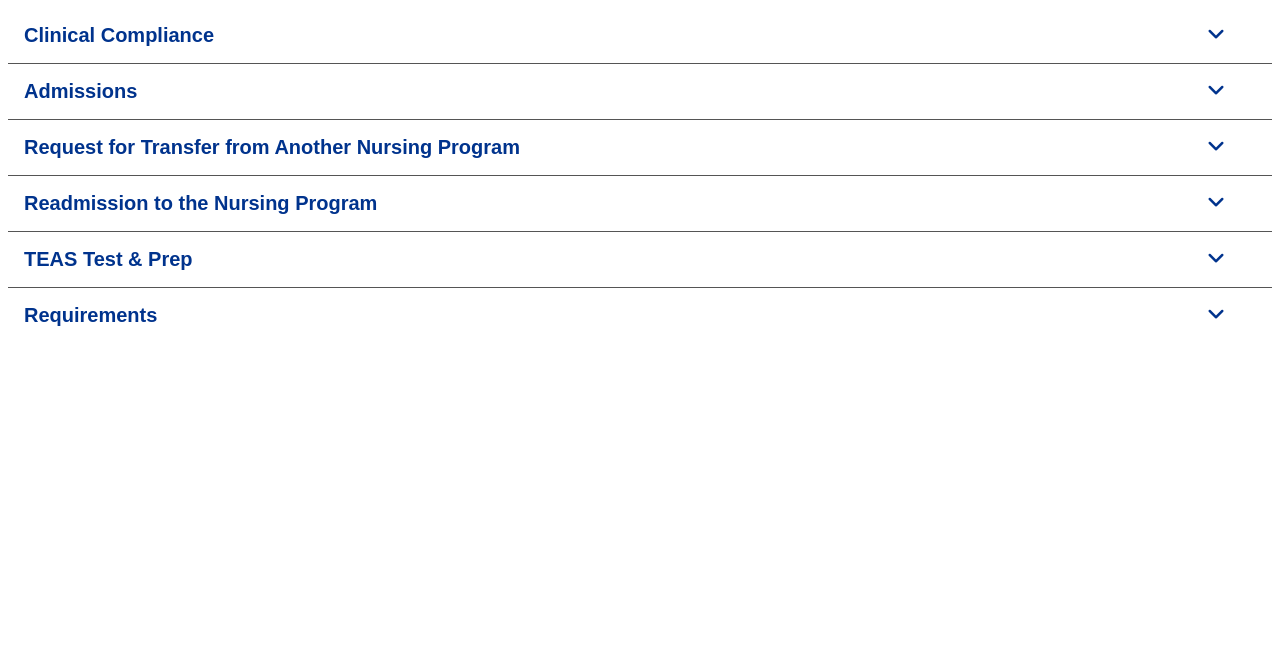
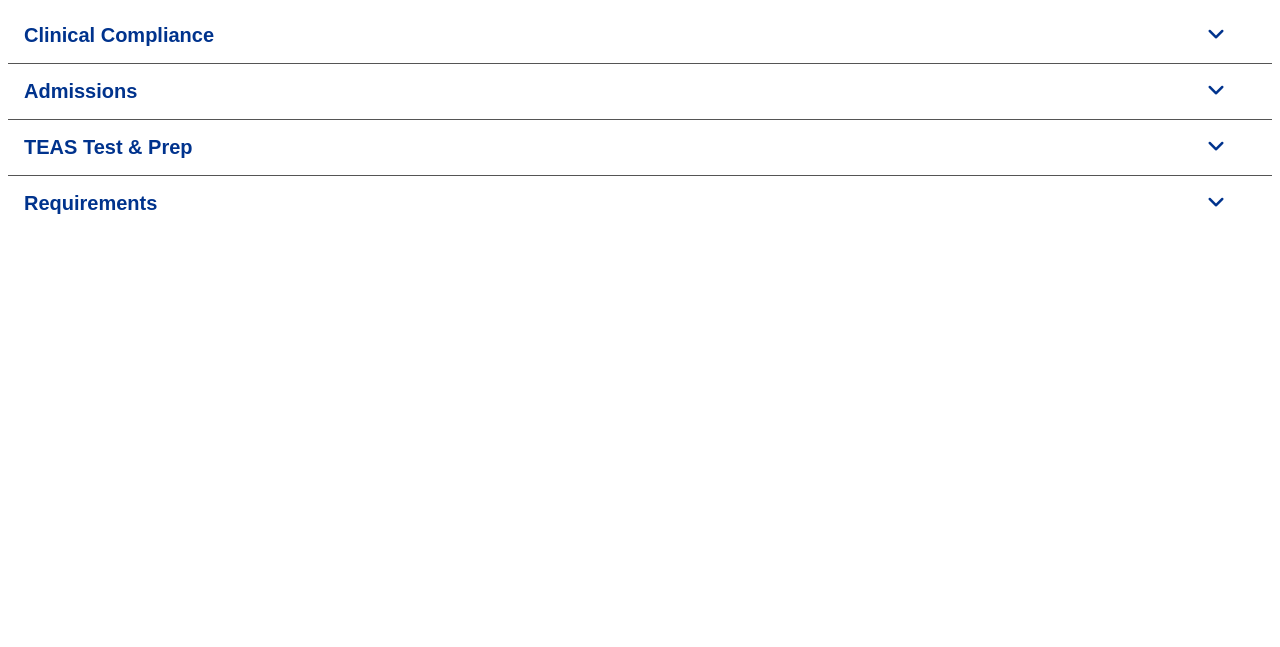
Before and after one commit to bellamoss77/HLS-Accordions, a plain HTML site: page index.html in a window 1280 px wide. Drawn offline with nearby package versions, Linux system fonts and the light colour scheme; a web font is replaced by a local one.

Commit message:
add JS for sub-accordions, style content

```diff
--- a/index.html
+++ b/index.html
@@ -18,9 +18,14 @@
             <div class="section-content">
                 All students in this program of study are required to meet clinical compliance requirements as directed by the clinical compliance coordinator.  These requirements may include a criminal background check, immunization documentation, drug use screenings, and other standards for on-site clinical training.
                 <br>
+                <br>
                 Background and drug screenings are not conducted prior to admission.  Consult the admission information book or contact the head of the program with inquiries regarding barrier crimes and drug usage regulations. <br>
+                <br>
                 <div class="sub-item">
-                    <div class="sub-title">Nursing Program Accreditation</div>
+                    <div class="sub-title">
+                        <div class="sub-text">Nursing Program Accreditation</div>
+                        <i class="fa-solid fa-angle-down"></i>
+                    </div>
                     <div class="sub-content">
                         <p class="bolded">Pursuant to:  USDOE Regulation 34 CFR 668.43 (a) (5) (v):  </p>
                         <p>The Associate of Applied Science Degree in Nursing Program is accredited by the Virginia Board of Nursing, Perimeter Center, 9960 Mayland Drive, Suite 300, Richmond, Virginia 23233-1463, 804.367.4515.</p>
@@ -249,29 +254,29 @@
                         <p>Sign into the Health and Life Sciences <a href="https://learn.vccs.edu/enroll/JDAFHR" target="_blank">Application Portal</a> to begin the application.</p>
                     </div>
                 </div>
-            </div>
-        </div>
-        <div class="item">
-            <div class="section-header">
-                <div class="text">Request for Transfer from Another Nursing Program</div>
+                <div class="sub-item">
+                    <div class="sub-title">
+                        <div class="sub-text">Request for Transfer from Another Nursing Program</div>
                         <i class="fa-solid fa-angle-down"></i>
                     </div>
-            <div class="section-content">
+                    <div class="sub-content">
                         <p class="small-italic"><em>(See page 19 of the ADN Admissions Handbook)</em></p>
                         <a href="https://www.pvcc.edu/sites/default/files/2024-04/About%20the%20Nursing%20Application-3.pdf" target="_blank">Application Instructions</a>
                         <p>Requests for a transfer to the ADN program from another nursing program are reviewed case-by-case by the Associate Dean of Nursing following the same schedule as new applications deadlines. Transfer students are admitted on a space-available basis, and priority will be given to those who transfer without a failure in a nursing course at another school. To begin your request, sign into the Health and Life Sciences Application Portal and navigate to the module <em>Apply to the Nursing Program. </em><strong>(Opens November 13, 2024)</strong></p>
                         <p>PVCC is not currently offering an LPN to RN transition program.</p>
                     </div>
                 </div>
-        <div class="item">
-            <div class="section-header">
-                <div class="text">Readmission to the Nursing Program</div>
+                <div class="sub-item">
+                    <div class="sub-title">
+                        <div class="sub-text">Readmission to the Nursing Program</div>
                         <i class="fa-solid fa-angle-down"></i>
                     </div>
-            <div class="section-content">
+                    <div class="sub-content">
                         <p class="small-italic"><em>(See page 25 of the Nursing Student Handbook)</em></p>
                         <p>Students who withdraw or are dismissed from the ADN program for academic or personal reasons may <a href="https://forms.office.com/r/W5Pk6AWeFv" target="_blank">apply in writing to the Associate Dean of Nursing</a><strong>  through the readmission form no later than October 11, 2024, for</strong> the <strong>Spring 2025</strong> semester and <strong>February 13 2025 for</strong> the <strong>Fall 2025</strong> semester. </p>
                         <p>Request for Readmission Fall 2024 (Opens on the same cycle as new admission applications. See schedule above.)</p>
+                    </div>
+                </div>
             </div>
         </div>
         <div class="item">
--- a/nursing.js
+++ b/nursing.js
@@ -1,10 +1,25 @@
 console.clear();
+
+function closeCurrentAccordion(accordion, tween) {
+    accordion.classList.remove('active');
+    tween.reverse();
+};
+
+document.addEventListener('keydown', (e) => {
+    if (e.key === 'Escape') {
+        if (currentItem !== null) {
+            closeCurrentAccordion(items[currentItem], items[currentItem]._accordionTween);
+            currentItem = null;
+        }
+    }
+});
 
 const items = gsap.utils.toArray(".item");
 let currentItem = null;
 
 items.forEach((e, i) => {
-    const content = e.querySelector(".section-content");
+    const header = e.querySelector(".section-header");
+    const content = e.querySelector('.section-content')
     const t = gsap.to(content, {
         height: 'auto',
         duration: 1,
@@ -14,17 +29,40 @@
 
     e._accordionTween = t;
 
-    e.addEventListener('click', () => {
+    header.addEventListener('click', () => {
         if (currentItem !== null) {
-            items[currentItem].classList.toggle('active');
+            closeCurrentAccordion(items[currentItem], items[currentItem]._accordionTween);
             if (currentItem === i) {
                 currentItem = null;
-                return t.reverse();
+                return;
             }
-            items[currentItem]._accordionTween.reverse();
         }
-        e.classList.toggle('active');
+        e.classList.add('active');
         t.play();
         currentItem = i;
     });
 });
+
+const subItems = gsap.utils.toArray('.sub-item');
+
+subItems.forEach((subItem) => {
+    const subHeader = subItem.querySelector('.sub-title');
+    const subContent = subItem.querySelector('.sub-content');
+    const subTween = gsap.to(subContent, {
+        height: 'auto',
+        duration: 0.5,
+        ease: 'expo.out',
+        paused: true
+    });
+
+    subHeader.addEventListener('click', (event) => {
+        event.stopPropagation();
+        const isActive = subItem.classList.contains('active');
+        subItem.classList.toggle('active', !isActive);
+        if (isActive) {
+            subTween.reverse();
+        } else {
+            subTween.play()
+        }
+    });
+});
--- a/nursing.scss
+++ b/nursing.scss
@@ -29,14 +29,16 @@
     .section-content {
         height: 0;
         overflow: hidden;
+        width: 80%;
+        margin-left: 25px;
         p {
             margin: 0;
             padding: 1rem;
         }
     }
     .table-container {
-        width: 60%;
-        max-width: 600px;
+        width: 50%;
+        max-width: 400px;
         margin: 0 auto;
         box-shadow: 0 0 10px rgba(0, 0, 0, 0.1);
         padding: 20px;
@@ -52,7 +54,7 @@
                 border: 1px solid black;
             }
             th, td {
-                padding: 8px;
+                padding: 5px;
                 text-align: center;
             }
             thead {
@@ -60,4 +62,42 @@
             }
         }
     }
+    .sub-item {
+        cursor: pointer;
+        width: 75%;
+        margin-left: 25px;
+
+        &:last-child {
+            border-bottom: none;
+        }
+    }
+    .sub-title {
+        display: flex;
+        justify-content: space-between;
+        width: 30%;
+        font-size: 1.05rem;
+        font-weight: 700;
+        color: rgb(0, 51, 141);
+    }
+    &.active .sub-title,
+    .sub-title:hover {
+        cursor: pointer;
+    }
+    .sub-content {
+        height: 0;
+        text-align: start;
+        margin: auto;
+        overflow: hidden;
+        p {
+            margin: 0;
+            padding: 1rem;
+        }
+        &:last-child {
+            margin-bottom: 25px;
+        }
+    }
 }
+
+p {
+    margin: 25px auto;
+}
```
Also changed, not shown: Styles/nursing.css, 1 other file. Lines whose indentation alone changed are shown as unchanged.
